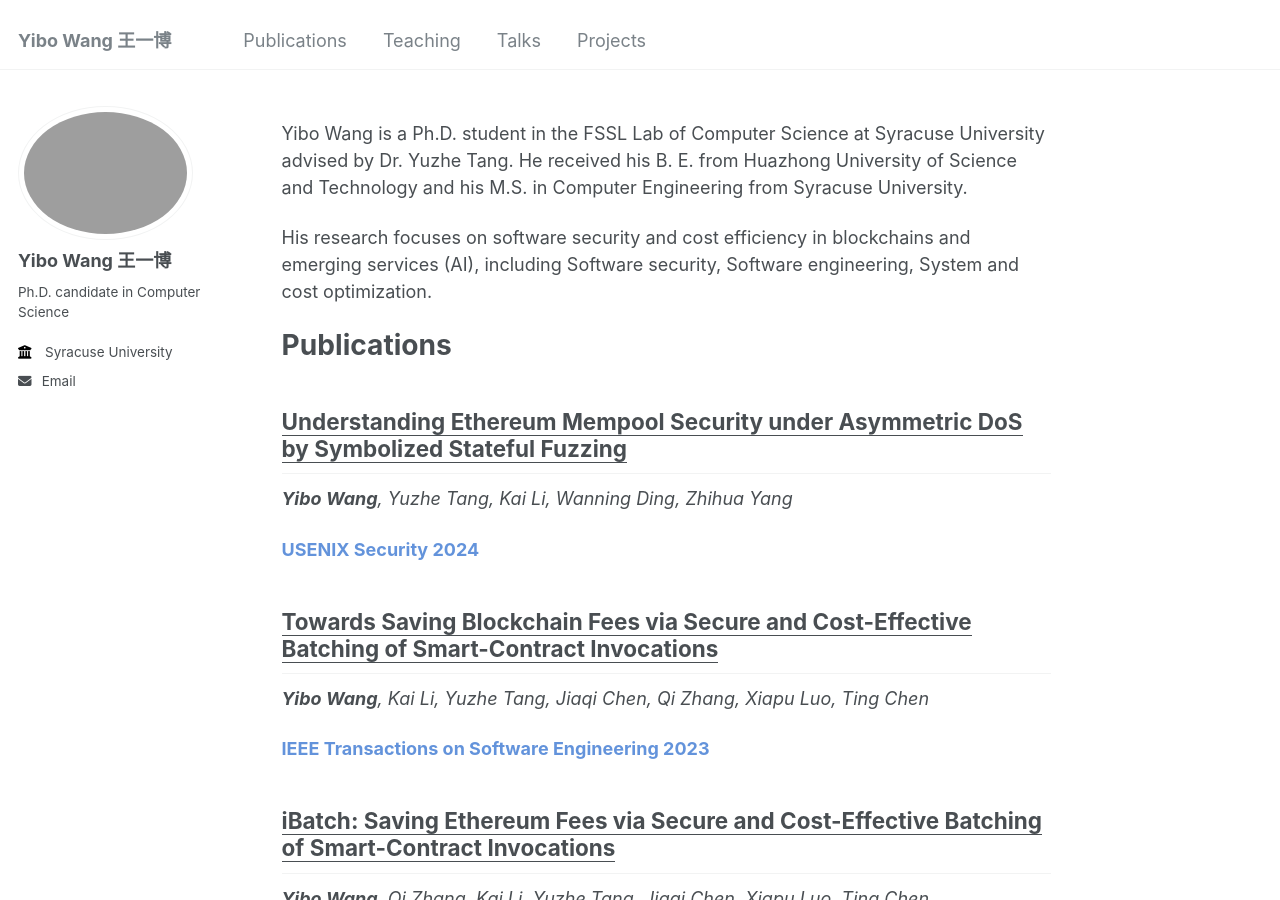
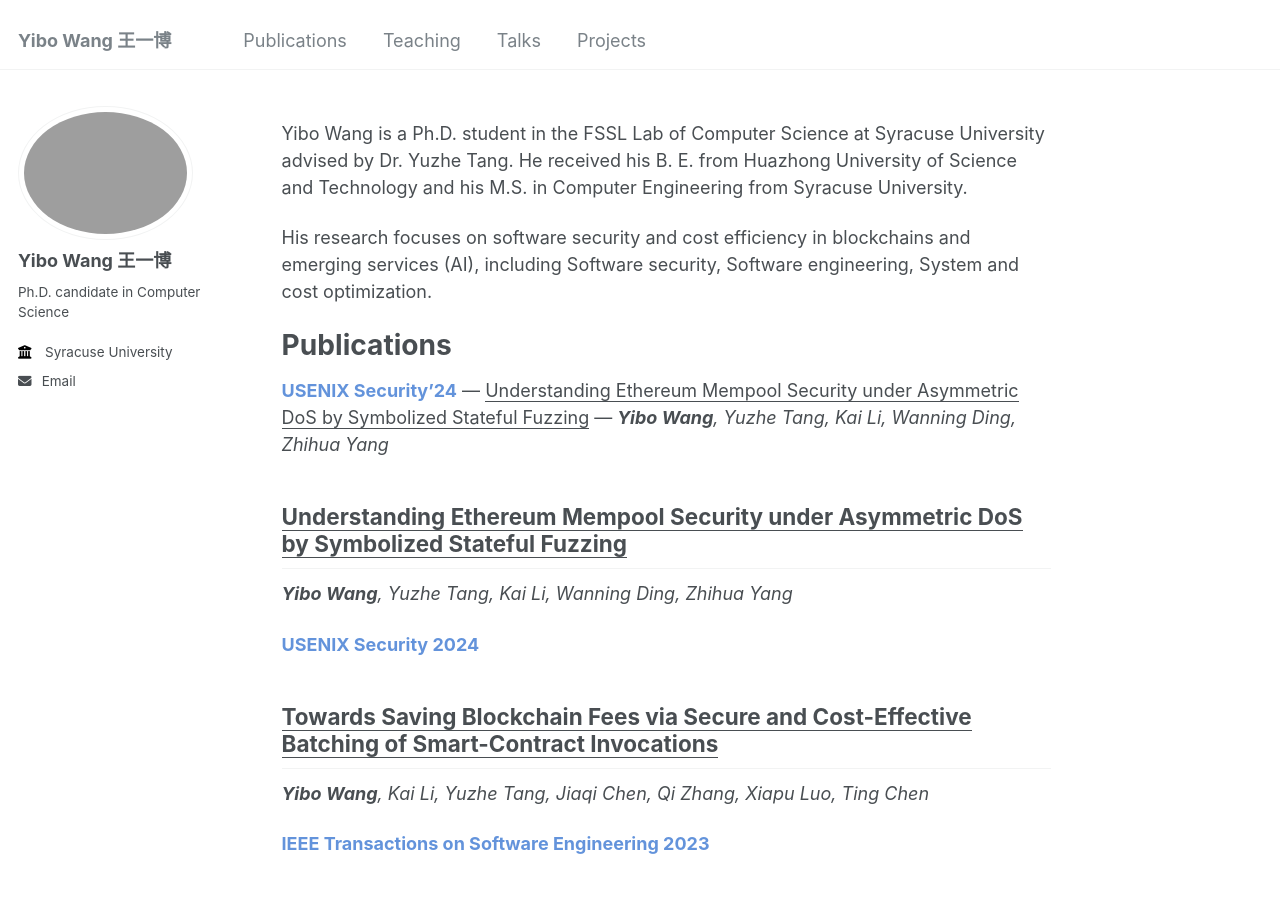
Before and after one commit to wangyibo0308/wangyibo0308.github.io, a Jekyll site: the page built from _pages/about.md, in a window 1280 px wide and 900 px high. Built offline with Jekyll 4.4.1, drawn with Linux system fonts in a browser that asks for light colours.

Commit message:
Update about.md

```diff
--- a/_pages/about.md
+++ b/_pages/about.md
@@ -14,6 +14,8 @@ His research focuses on software security and cost efficiency in blockchains and
 
 Publications
 ======
+**<span style="color: rgba(60, 120, 210, 0.8);">USENIX Security'24</span>** — <u>Understanding Ethereum Mempool Security under Asymmetric DoS by Symbolized Stateful Fuzzing</u> — _**Yibo Wang**, Yuzhe Tang, Kai Li, Wanning Ding, Zhihua Yang_
+
 
 <u>Understanding Ethereum Mempool Security under Asymmetric DoS by Symbolized Stateful Fuzzing</u>
 ------
```
